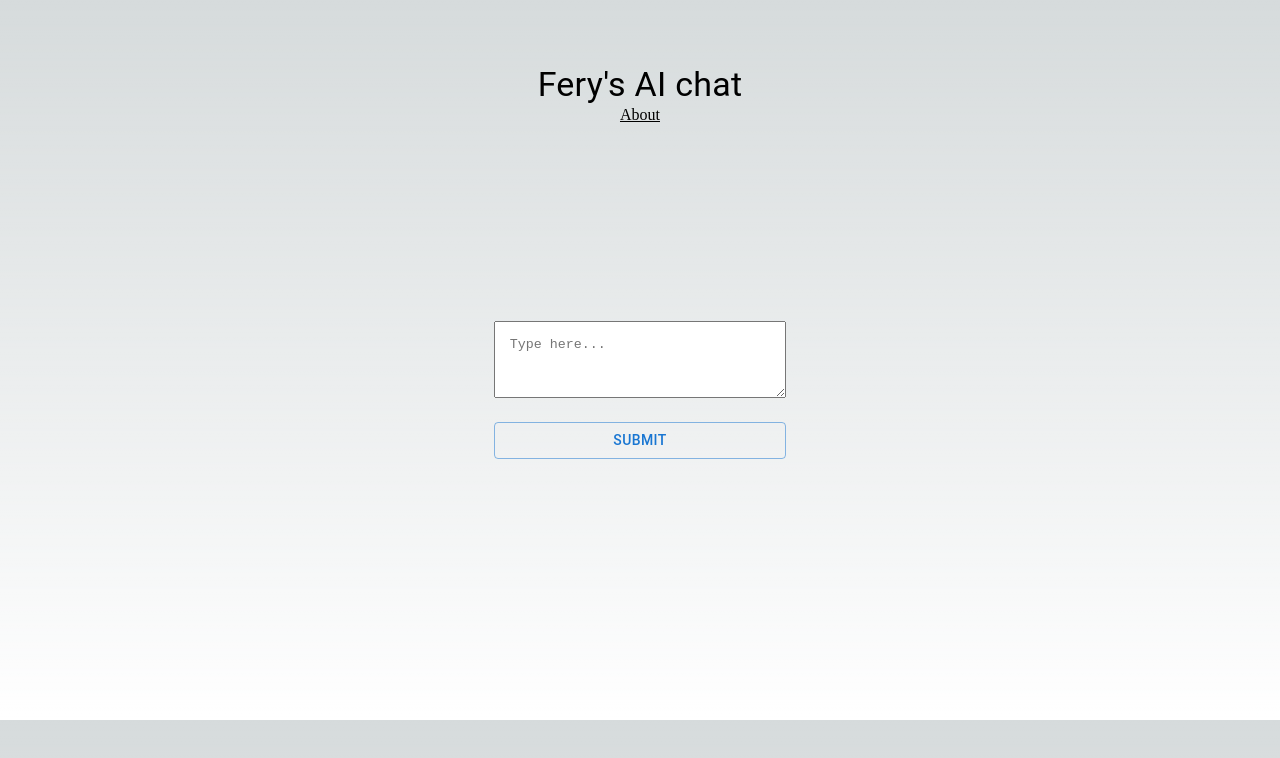
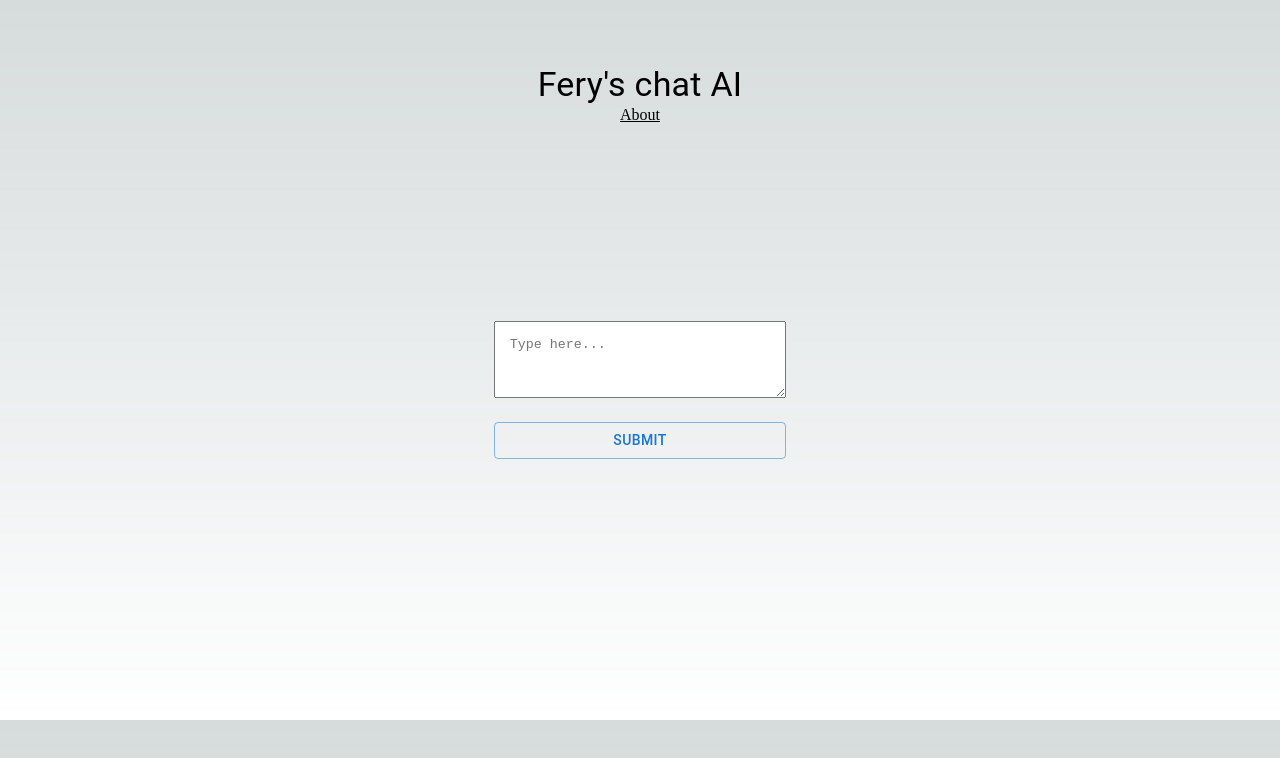
Before and after one commit to feryrmdhn/AIchat, a Next.js app: page / in a window 1280 px wide. Shown: the top 758 px of the page. Built offline with nearby package versions, Linux system fonts and the light colour scheme; no server answers.

Commit message:
update heading

```diff
--- a/pages/index.tsx
+++ b/pages/index.tsx
@@ -46,7 +46,7 @@ const Home: NextPage<GlobalTypes> = () => {
       </Head>
       <main className={styles.main}>
         <Box style={{textAlign: 'center'}}>
-          <Typography variant="h4">{`Fery's AI chat`}</Typography>
+          <Typography variant="h4">{`Fery's chat AI`}</Typography>
           <Link href='/description'>
             <u>About</u>
           </Link>
```
